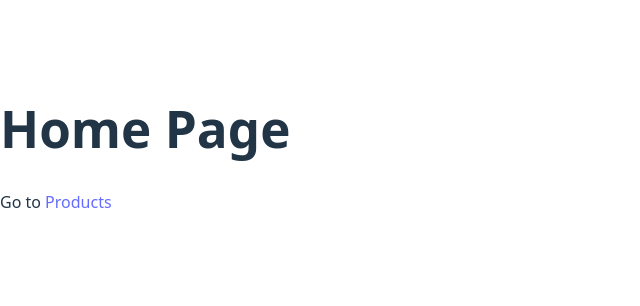
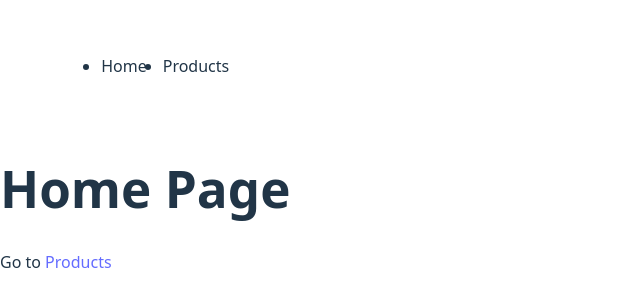
Before and after one commit to poyingHAHA/React_Note, a React (Vite) app in the folder react_router/: page / in a window 1280 px wide. Shown: the part 252-558 px from the top of the page, without its empty margins (0-640 px from the left). Built offline with nearby package versions, Linux system fonts and the light colour scheme.

Commit message:
4. use children attribute to build nav bar and create layout

```diff
--- /dev/null
+++ b/react_router/src/components/MainNavigation.jsx
@@ -0,0 +1,15 @@
+import { Link } from "react-router-dom";
+import classes from'./MainNavigation.module.css'
+
+export default function MainNavigation() {
+    return (
+        <header className={classes.header}>
+            <nav>
+                <ul className={classes.list}>
+                    <li><Link to="/">Home</Link></li>
+                    <li><Link to="/products">Products</Link></li>
+                </ul>
+            </nav>
+        </header>
+    )
+}
--- /dev/null
+++ b/react_router/src/components/MainNavigation.module.css
@@ -0,0 +1,23 @@
+.header {
+    max-width: 60rem;
+    margin: auto;
+    padding: 2rem;
+    display: flex;
+    justify-content: center;
+}
+
+.list {
+    display: flex;
+    gap: 1rem;
+}
+
+.list a {
+    text-decoration: none;
+    color: var(--color-primary-400);
+}
+
+.list a:hover,
+.list a.active {
+    color: var(--color-primary-800);
+    text-decoration: underline;
+}
--- /dev/null
+++ b/react_router/src/pages/RootLayout.jsx
@@ -0,0 +1,10 @@
+import { Outlet } from "react-router-dom"
+import MainNavigation from "../components/MainNavigation"
+
+export default function RootLayout() {
+    // Outlet is a special component that will render the matched child route element
+    return <>
+        <MainNavigation />
+        <Outlet />
+    </>
+}
```
Also changed, not shown: react_router/src/App.jsx (+12 -5 lines).
